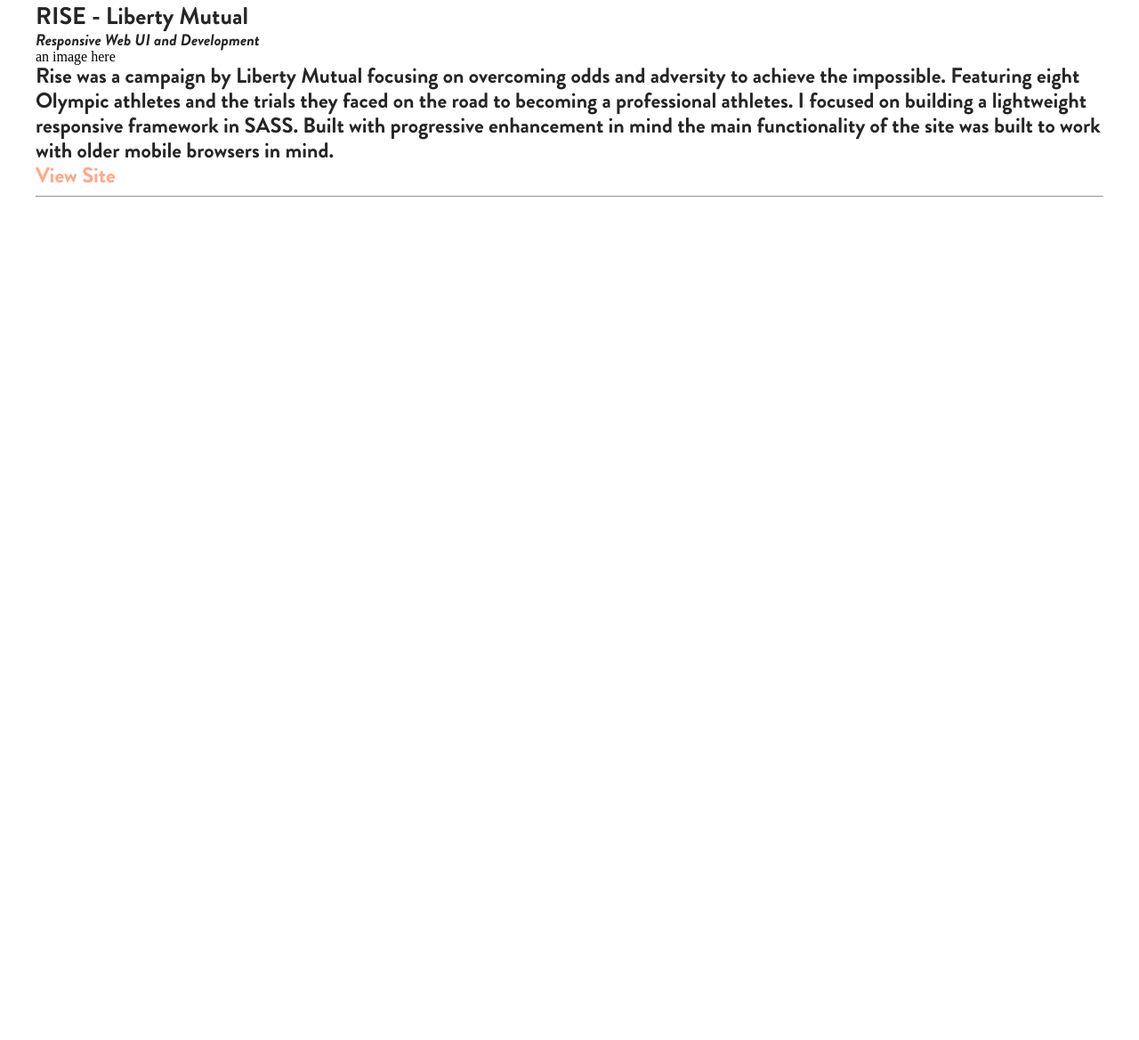
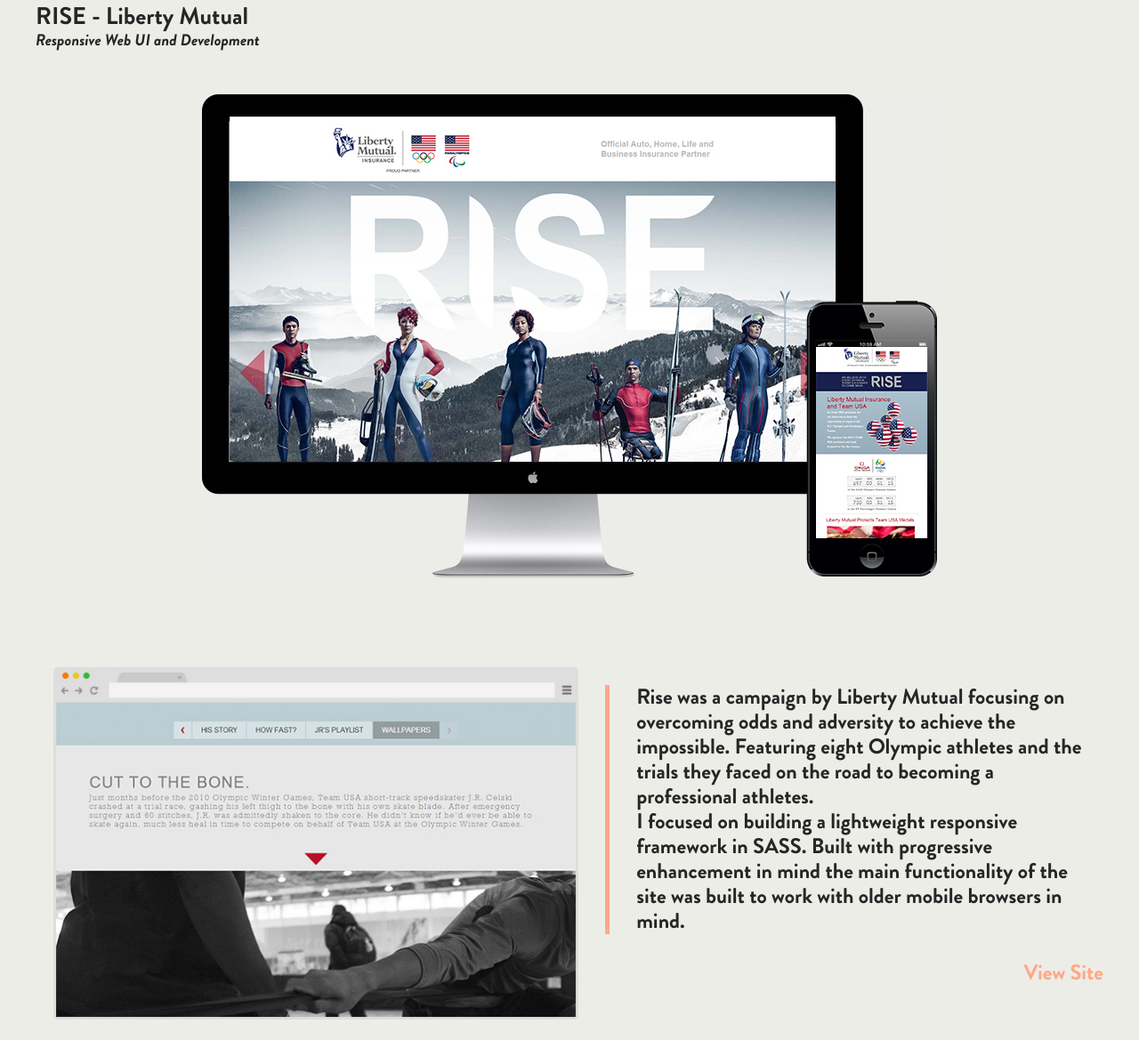
Before and after one commit to kylegoines/2014-portfolio, a website: page index.html in a window 1280 px wide. Shown: the part 385-1554 px from the top of the page at 89% size. Before the commit the page ends 800 px from the top, so only its background shows below. Drawn offline with Linux system fonts and the light colour scheme.

Commit message:
work module complete

```diff
--- a/index.html
+++ b/index.html
@@ -46,25 +46,29 @@
                 </h2>
                 <h3>Responsive Web UI and Development</h3>
 
-                <div class="hero-img">
-                    an image here
+                <div class="hero">
+                    <img src="/img/rise-hero.jpg" alt="rise responsive hero" />
                 </div>
 
-                <div class="2-col">
+                <div class="col-2">
                     <div class="sub-img">
+                        <img src="/img/rise-sub.jpg" />
                     </div>
                     <div class="info">
-                        <p>
-                            Rise was a campaign by Liberty Mutual focusing on overcoming odds and adversity to achieve the impossible. Featuring eight Olympic athletes and the trials they faced on the road to becoming a professional athletes.
-                            I focused on building a lightweight responsive framework in SASS. Built with progressive enhancement in mind the main functionality of the site was built to work with older mobile browsers in mind.
-                        </p>
+                        <div class="paras">
+                            <p>
+                                Rise was a campaign by Liberty Mutual focusing on overcoming odds and adversity to achieve the impossible. Featuring eight Olympic athletes and the trials they faced on the road to becoming a professional athletes.
+                            </p>
+                            <p>
+                                I focused on building a lightweight responsive framework in SASS. Built with progressive enhancement in mind the main functionality of the site was built to work with older mobile browsers in mind.
+                            </p>
+
+                        </div>
                         <a href="">View Site</a>
                     </div>
                 </div>
 
-                <div class="module-divider">
-                    <hr>
-                </div>
+
             </div>
 
         </div>
--- a/sass/partials/_header.scss
+++ b/sass/partials/_header.scss
@@ -39,7 +39,7 @@
 		top: 0; left: 0; bottom: 0; right: 0;
 	}
 	span{
-		background-color: white;
+		background-color: $secondary;
 		padding: 10px;
 		position: relative;
 		top: -12px;
--- a/sass/partials/_module.scss
+++ b/sass/partials/_module.scss
@@ -0,0 +1,44 @@
+.module{
+	.hero img{
+		max-width: 826px;
+		width: 100%;
+		display: block;
+		margin: 50px auto;
+	}
+}
+
+.col-2{
+	@include container();
+	.sub-img, .info{
+		margin-top: 30px;
+		@include span(6 of 12);
+		&:nth-child(2n){
+			@include span(last 6 of 12)
+		}
+	}
+
+	.sub-img img{
+		padding: 20px;
+		width: 100%;
+	}
+
+	.info{
+		margin-top: 70px;
+
+	}
+
+	.paras{
+		border-left: 5px solid $primary;
+		margin-left: 30px;
+	}
+
+	p{
+		padding-left: 30px;
+		padding-right: 20px;
+	}
+
+	a{
+		margin-top: 30px;
+		float: right;
+	}
+}
--- a/sass/partials/_settings.scss
+++ b/sass/partials/_settings.scss
@@ -1,3 +1,7 @@
+body{
+	background-color: $secondary;
+}
+
 .container{
 	@include container(1200px);
 }
--- a/sass/partials/_typography.scss
+++ b/sass/partials/_typography.scss
@@ -78,6 +78,7 @@
 		font-size: 24px;
 		font-family: $font-bold;
 		line-height: 28px;
+
 	}
 
 	a{
```
Also changed, not shown: css/main.css, img/rise-hero.jpg (added), img/rise-sub.jpg (added).
